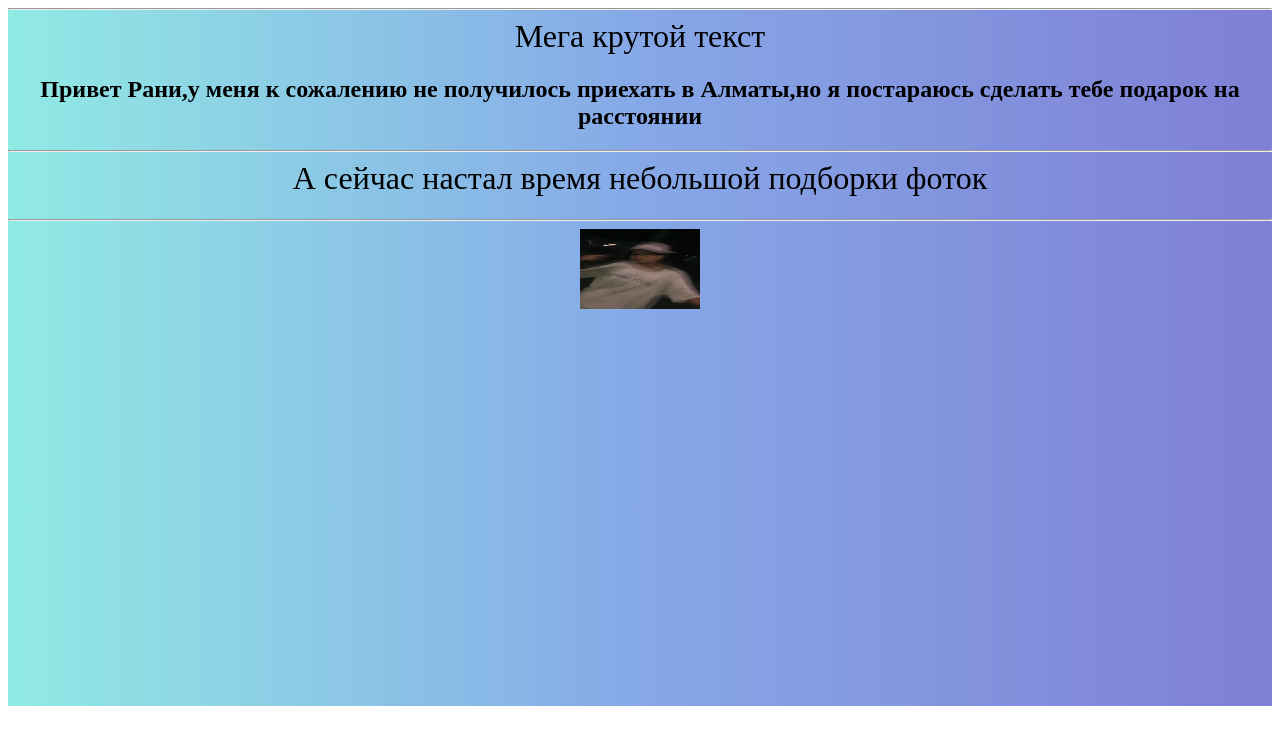
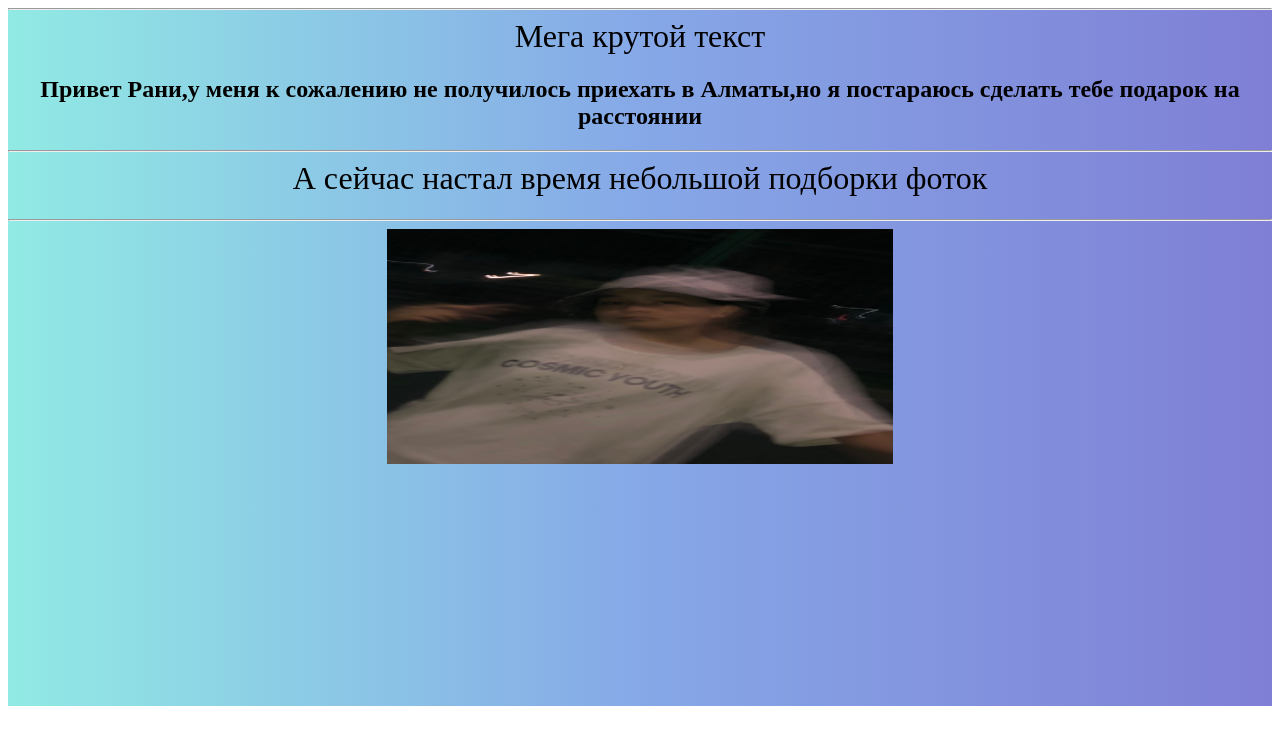
Before and after one commit to Sydykov2021/Ranitop, a plain HTML site: page index.html in a window 1280 px wide. Drawn offline with Linux system fonts and the light colour scheme.

Commit message:
Update index.html

```diff
--- a/index.html
+++ b/index.html
@@ -131,7 +131,7 @@ background: linear-gradient(to right, #91EAE4, #86A8E7, #7F7FD5); /* W3C, IE 10+
   <hr>
   <h1>А сейчас настал время небольшой подборки фоток</h1>
   <hr>
-<img src="Screenshot_20210831-215359_Instagram.jpg" width="120px"; height="80px";>
+<img src="Screenshot_20210831-215359_Instagram.jpg" width="40%"; height="30%";>
 </div>
   </body>
 </html>
```
